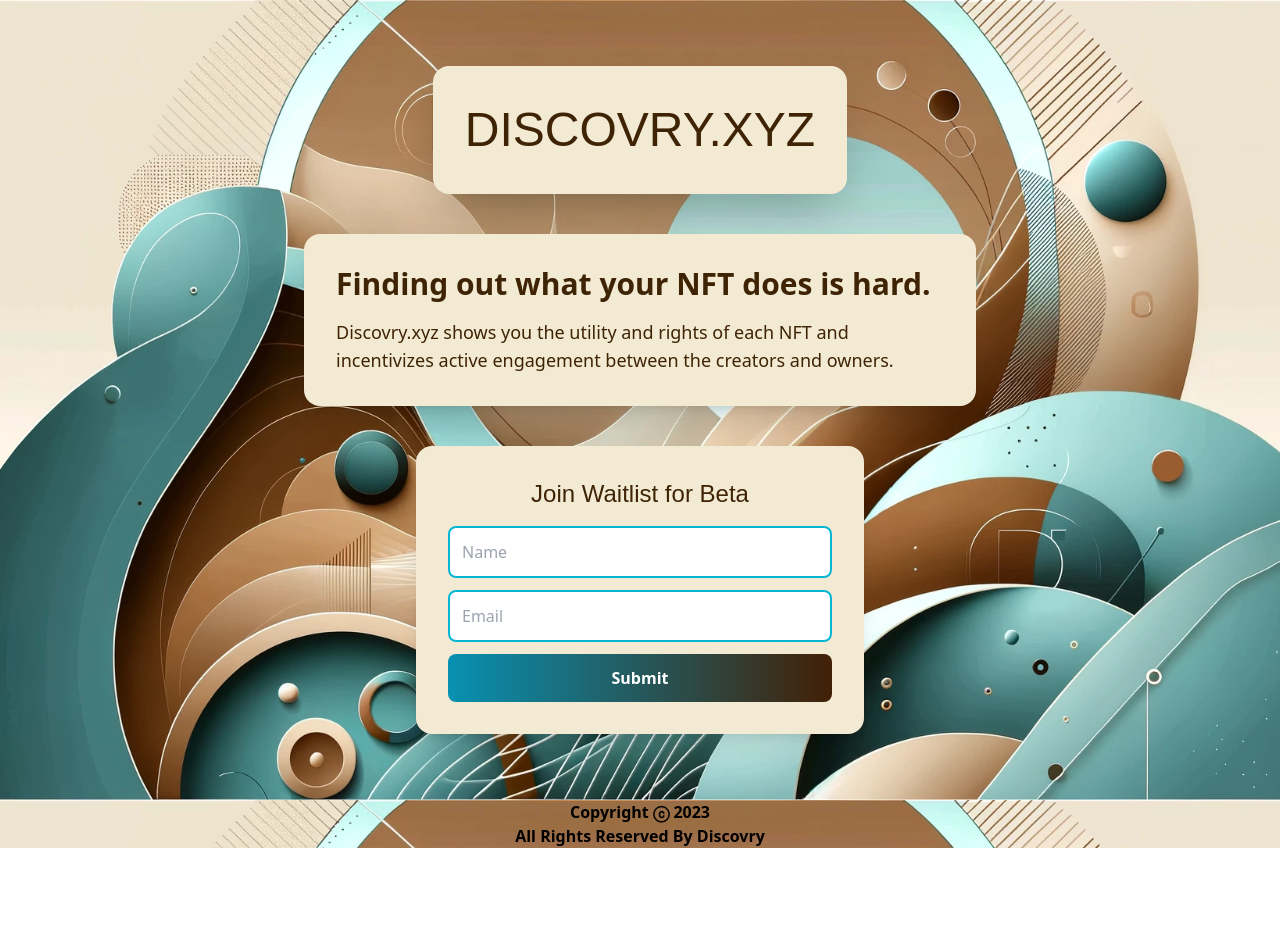
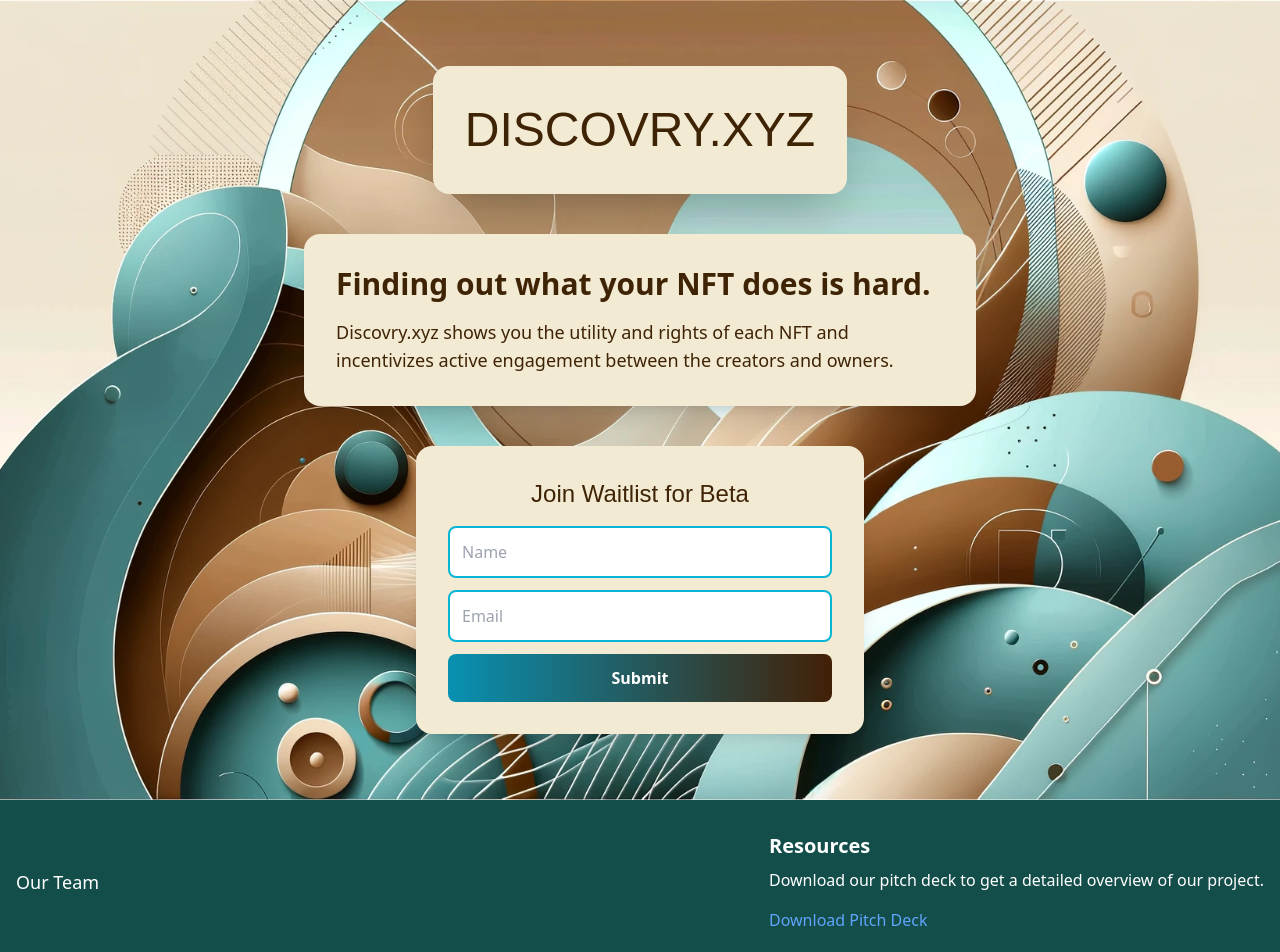
Before and after one commit to theSchein/Bennies, a Next.js app: page / in a window 1280 px wide. Shown: the top 952 px of the page. Before the commit the page ends 848 px from the top, so only its background shows below. Built offline with nearby package versions, Linux system fonts and the light colour scheme; a web font is replaced by a local one.

Commit message:
footer reworking

```diff
--- a/src/components/footer.jsx
+++ b/src/components/footer.jsx
@@ -2,17 +2,28 @@
 // Footer style component. There is no logic to actually handle anything here.
 // The footer should be revisted and updated to be more useful.
 
-import React from "react"
+import React from 'react';
+import Link from 'next/link'
 
 function Footer() {
-  const year = new Date().getFullYear()
-
-  return (
-    <footer>
-      <p className="text-center font-bold">Copyright ⓒ {year}</p>
-      <p className="text-center font-bold">All Rights Reserved By Discovry</p>
-    </footer>
-  )
+    return (
+<footer className="bg-teal-900 text-white py-8">
+    <div className="container mx-auto px-4">
+        <div className="footer-content flex flex-col sm:flex-row justify-between items-center">
+            <div className="footer-section mb-4 sm:mb-0">
+                <Link href="/team" legacyBehavior>
+                    <a className="text-lg font-medium hover:text-gray-300 transition-colors duration-300">Our Team</a>
+                </Link>
+            </div>
+            <div className="footer-section text-center sm:text-left">
+                <h4 className="text-xl font-semibold mb-2">Resources</h4>
+                <p className="mb-4">Download our pitch deck to get a detailed overview of our project.</p>
+                <a href="pitchdeck.pdf" download="pitchdeck.pdf" className="text-blue-400 hover:text-blue-500 transition-colors duration-300">Download Pitch Deck</a>
+            </div>
+        </div>
+    </div>
+</footer>
+    );
 }
 
-export default Footer
+export default Footer;
--- a/src/pages/index.js
+++ b/src/pages/index.js
@@ -30,9 +30,5 @@ export default function Home() {
         </button>
     </div>
 </div>
-
-
-
-
     );
 }
```
